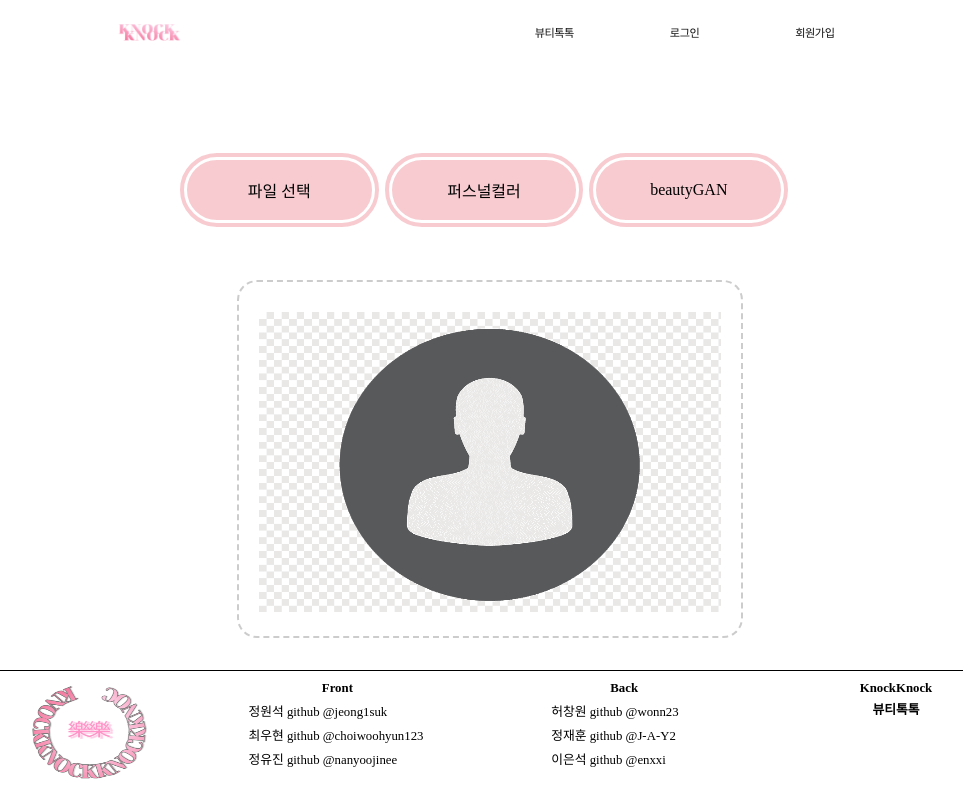
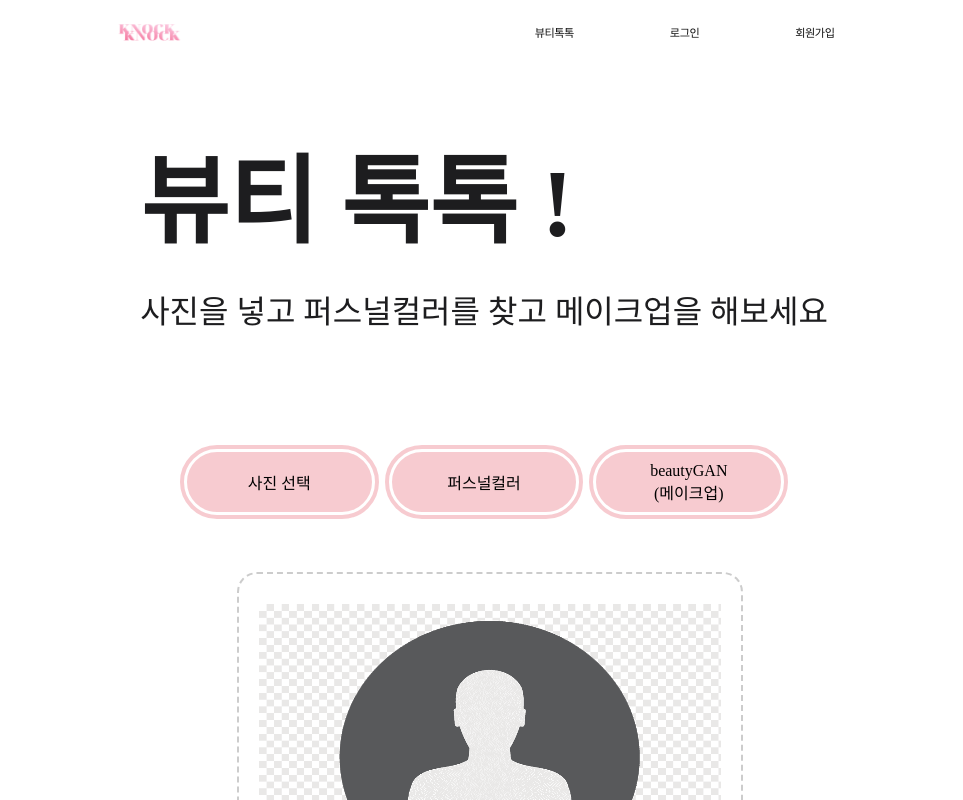
Before and after one commit to jeong1suk/KNOCKKNOCK, a React (Vite) app: page /ai in a window 1280 px wide. Shown: the top 800 px of the page, without its empty margins (156-1119 px from the left). Built offline with nearby package versions, Linux system fonts and the light colour scheme; no server answers; a web font is replaced by a local one.

Commit message:
AI 설명 삽입, margin수정

```diff
--- a/src/pages/ai/Ai.jsx
+++ b/src/pages/ai/Ai.jsx
@@ -1,6 +1,6 @@
 import axios from "axios";
 import React, { useEffect, useState } from "react";
-import styled from "styled-components";
+import styled, { keyframes } from "styled-components";
 import { MOBILE_BREAK_POINT } from "../../components/layout/breakpoint";
 import spring from "../../assets/spring.png";
 import summer from "../../assets/summer.png";
@@ -98,6 +98,12 @@ const Ai = () => {
 
   return (
     <>
+      <TopBox>
+        <TopPtagBox>
+          <p>뷰티 톡톡 !</p>
+          <p>사진을 넣고 퍼스널컬러를 찾고 메이크업을 해보세요</p>
+        </TopPtagBox>
+      </TopBox>
       <Container>
         <ButtonSection>
           <Button style={{ cursor: "auto" }}>
@@ -107,11 +113,15 @@ const Ai = () => {
               onChange={handleFileChange}
             />
             <label htmlFor="file-upload" style={{ cursor: "pointer" }}>
-              파일 선택
+              사진 선택
             </label>
           </Button>
           <Button onClick={handlePersonalColor}>퍼스널컬러</Button>
-          <Button onClick={handleMakeupClick}>beautyGAN</Button>
+          <Button onClick={handleMakeupClick}>
+            beautyGAN
+            <br />
+            (메이크업)
+          </Button>
           {/* <Button>StyleGAN(유료/미구현)</Button> */}
         </ButtonSection>
 
@@ -172,6 +182,59 @@ const Ai = () => {
     </>
   );
 };
+const fadeInAnimation = keyframes`
+  from {
+    opacity: 0;
+    transform: translateY(-20px);
+  }
+  to {
+    opacity: 1;
+    transform: translateY(0);
+  }
+`;
+
+const TopBox = styled.div`
+  display: flex;
+  justify-content: center;
+  height: 10%;
+  margin: 50px 0px 60px 0px;
+  gap: 10%;
+
+  p {
+    font-family: 'KIMM_Bold';
+    font-size: 6rem;
+    color: #1d1d1f;
+    font-weight: 600;
+    line-height: 1.2;
+    margin-bottom: 0px;
+  }
+
+  p:last-of-type {
+    font-size: 2rem;
+    color: #1d1d1f;
+    font-weight: 500;
+    line-height: 1.2;
+  }
+
+  animation: ${fadeInAnimation} 0.5s ease-in-out;
+  @media (max-width: ${MOBILE_BREAK_POINT}) {
+    flex-direction: column;
+
+    p {
+      font-size: 2rem;
+      margin-bottom: -0.3px;
+    }
+
+    p:last-of-type {
+      font-size: 0.8rem;
+    }
+`;
+
+const TopPtagBox = styled.div`
+  display: flex;
+  flex-direction: column;
+  align-items: start;
+`;
 const ImageUploadInput = styled.input`
   display: none;
 `;
@@ -199,7 +262,7 @@ const UploadedImage = styled.img`
 const Container = styled.div`
   display: flex;
   flex-direction: column;
-  margin-top: 100px;
+  /* margin-top: 100px; */
 `;
 
 const UserProfileBox = styled.div`
@@ -239,7 +302,7 @@ const RightSection = styled.div`
   flex-direction: column;
   /* width: 40rem; */
 
-  @media (max-width: 768px) {
+  @media (max-width: ${MOBILE_BREAK_POINT}) {
     width: 100%; /* 모바일 화면에서 가로 폭을 100%로 조정 */
     margin-top: 0; /* 모바일 화면에서 위쪽 여백 제거 */
   }
@@ -254,20 +317,6 @@ const ResultSection = styled.div`
   @media (max-width: ${MOBILE_BREAK_POINT}) {
     width: 100%; /* 모바일 화면에서 가로 폭을 100%로 조정 */
     margin-top: 0; /* 모바일 화면에서 위쪽 여백 제거 */
-  }
-`;
-
-const Section = styled.div`
-  display: flex;
-  justify-content: center;
-  margin-top: 6rem;
-  margin-bottom: 2rem;
-  border: 1px solid black;
-  max-width: 300px;
-
-  @media (max-width: ${MOBILE_BREAK_POINT}) {
-    width: 70%;
-    height: 7rem;
   }
 `;
 
@@ -291,7 +340,7 @@ const Button = styled.button`
     transform: scale(1.02);
   }
 
-  @media (max-width: 750px) {
+  @media (max-width: ${MOBILE_BREAK_POINT}) {
     margin: 20px 0;
     width: 50%;
     height: 60px;
```
